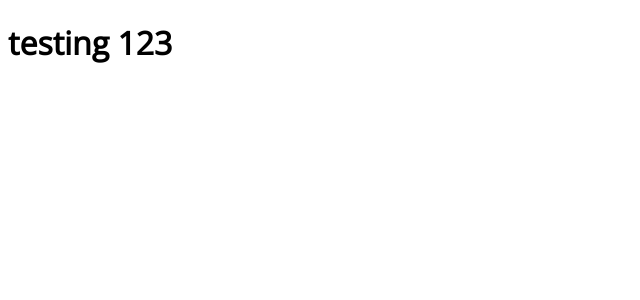
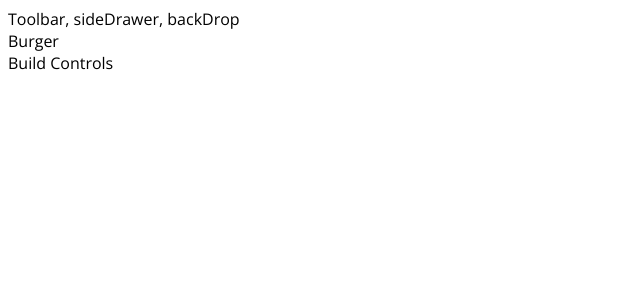
Before and after one commit to ashleynicole472/HamburgerApp, a React app in the folder burger-app/: page / in a window 1280 px wide. Shown: the top 300 px of the page, without its empty margins (0-640 px from the left). Built offline with nearby package versions, Linux system fonts and the light colour scheme.

Commit message:
Created layout folder, created burgerbuilder class

```diff
--- a/burger-app/src/App.js
+++ b/burger-app/src/App.js
@@ -1,17 +1,14 @@
 import React, { Component } from 'react';
+import BurgerBuilder from './Containers/BurgerBuilder/BurgerBuilder'
+import Layout from './Components/Layout/Layout';
 
 class App extends Component {
-  constructor(props) {
-    super()
-    this.state = {
-
-    }
-  }
-
-    render() {
+  render() {
       return (
         <div>
-          <h1>testing 123</h1>
+          <Layout>
+            <BurgerBuilder />
+          </Layout>
         </div>
       );
     }
--- a/burger-app/src/Components/Layout/Layout.js
+++ b/burger-app/src/Components/Layout/Layout.js
@@ -6,7 +6,7 @@
   <Aux>
     <div>Toolbar, sideDrawer, backDrop</div>
     <main>
-      [props.children]
+      {props.children}
     </main>
   </Aux>
 );
--- /dev/null
+++ b/burger-app/src/Containers/BurgerBuilder/BurgerBuilder.js
@@ -0,0 +1,17 @@
+import React, { Component } from 'react';
+import Aux from '../../hoc/Aux'
+
+class BurgerBuilder extends Component {
+  render(){
+    return(
+      <Aux>
+        <div> Burger
+        </div>
+        <div>Build Controls
+        </div>
+      </Aux>
+    );
+  }
+}
+
+export default BurgerBuilder
```
